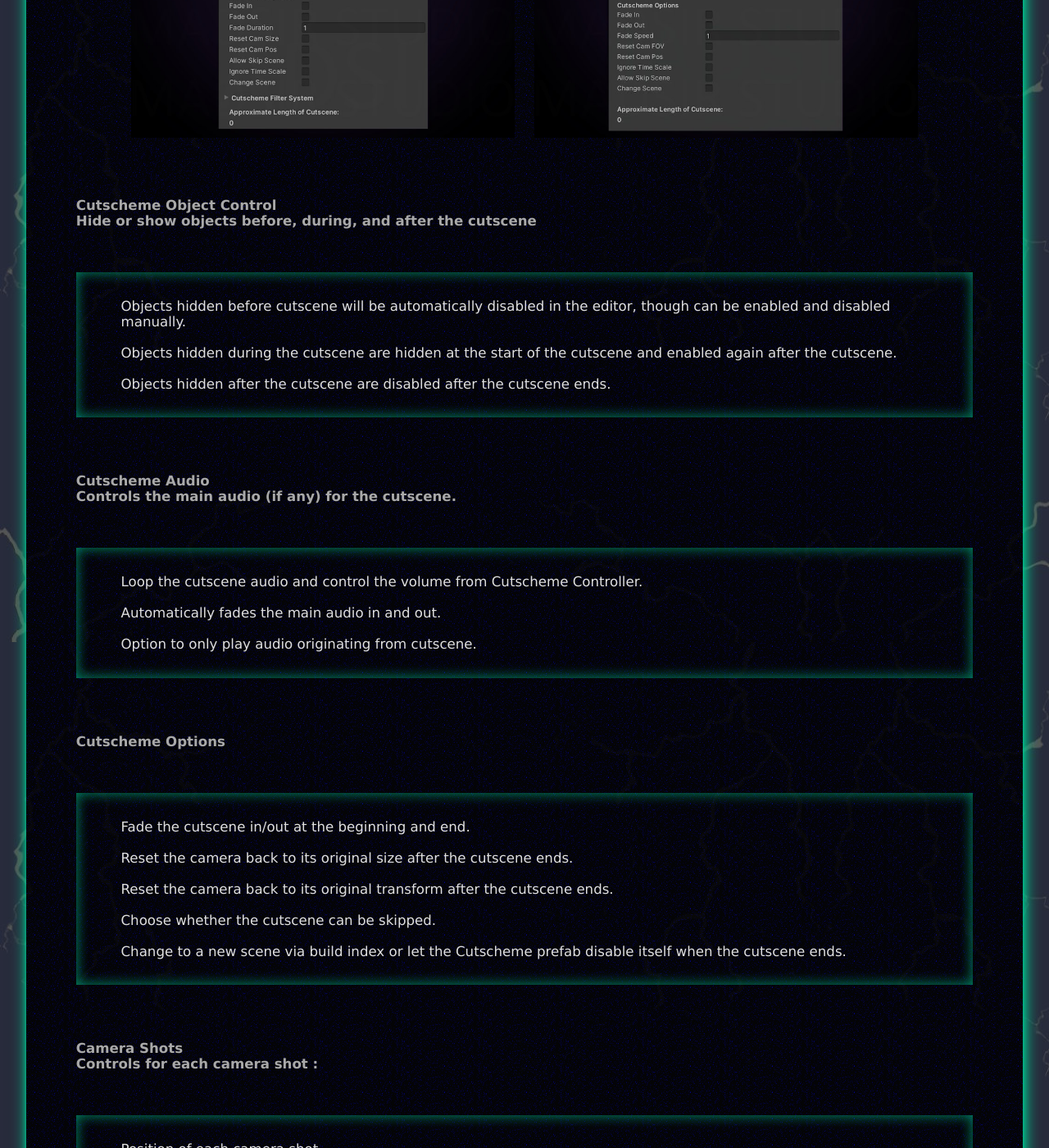
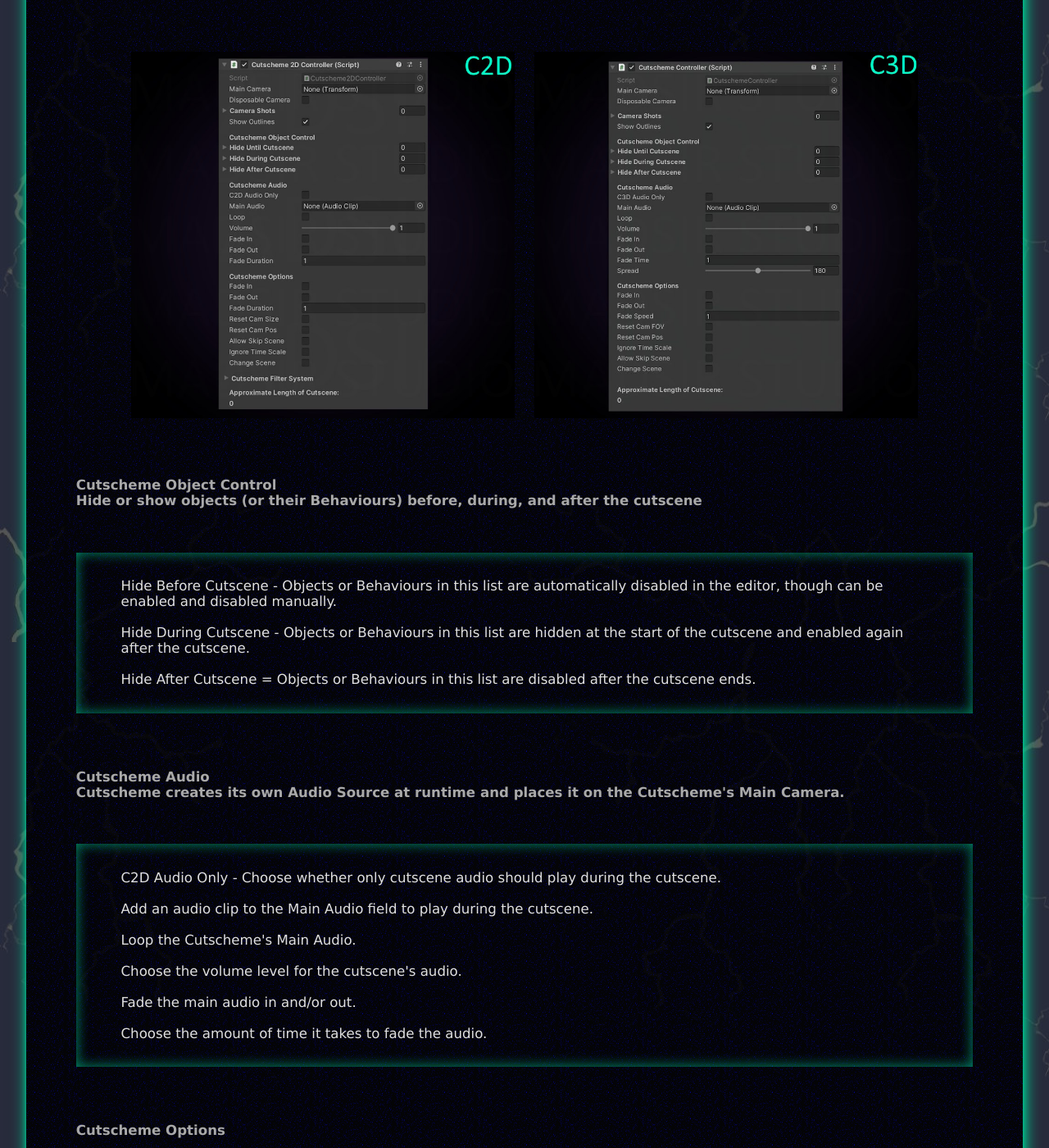
Before and after one commit to Madsir/madsirstudio.github.io, a Jekyll site: the page built from cutscheme/index.html, in a window 1280 px wide and 1400 px high, scrolled down 1617 px. Shown: the whole window at 82% size. Built offline with Jekyll 4.4.1, drawn with Linux system fonts in a browser that asks for light colours; some of the changed text lies outside the part shown.

Commit message:
Update index.html

```diff
--- a/cutscheme/index.html
+++ b/cutscheme/index.html
@@ -154,8 +154,6 @@
 	Cutscheme uses your input to build a sequence of camera shots in the Editor, and at Runtime directs your camera through the sequence to create your cutscene.
 <br><br>
 Customize each shot's position, rotation, duration, and transition. Manage audio, apply effects, enable skipping, and much more all from one component. No coding necessary.
-<br><br>
-Easily create custom cutscenes which can be activated automatically, triggered by collision, or enabled after a set period of time.
 	<br>
 	</p>
 </div>
@@ -191,7 +189,7 @@
 			<p>
 			For perspective cameras.
 			</p>
-			<h5> Coming soon!</h5>
+			<h5>Coming soon!</h5>
 		</div>
 	   </div>
   </div>
@@ -204,24 +202,35 @@
 	<br>
 	<br>
 	<br>
-		<h2>Cutscheme Controller<br><br>Control a camera in the scene for the duration of your cutscene.</h2>
+			<h2>Cutscheme Prefabs<br><br>Easily and quickly create custom cutscenes.</h2>
 		<br>
 	<br>
-
-<div class="around">
+	<div class="around">
 	   <div class="center">
 		<div class="col">
 			<div class="videoWrapper">
-				<iframe width="560" height="315" src="https://www.youtube.com/embed/uHkCkdFk9tk?si=Y7MxMs60qGxDG_Av" title="YouTube video player" frameborder="0" allow="accelerometer; autoplay; clipboard-write; encrypted-media; gyroscope; picture-in-picture; web-share" allowfullscreen></iframe>
+				<iframe width="560" height="315" src="https://www.youtube.com/embed/zk6i6bAGH2A?si=RdZCOBY_XPxmY39H" title="YouTube video player" frameborder="0" allow="accelerometer; autoplay; clipboard-write; encrypted-media; gyroscope; picture-in-picture; web-share" allowfullscreen></iframe>
 			</div>
 		</div>
 		 <div class="coll">
 			<div class="videoWrapper">
-				<iframe width="560" height="315" src="https://www.youtube.com/embed/UOJpjUSH3dA?si=ICjP4zShF2yFRnsv" title="YouTube video player" frameborder="0" allow="accelerometer; autoplay; clipboard-write; encrypted-media; gyroscope; picture-in-picture; web-share" allowfullscreen></iframe>
+				<iframe width="560" height="315" src="https://www.youtube.com/embed/UOJpjUSH3dA?si=ICjP4zShF2yFRnsv" title="Cutscheme 3D Prefabs" frameborder="0" allow="accelerometer; autoplay; clipboard-write; encrypted-media; gyroscope; picture-in-picture; web-share" allowfullscreen></iframe>
 			</div>
 		</div>
 	   </div>
 	</div>
+	<div class="baround"><br><p>Cutscheme2D - This prefab is for making Cutscheme cutscenes from scratch.<br><br>
+OneShotCutscheme - This editable prefab includes a Cutscheme 2D prefab and a Camera to control during the cutscene. It's a one-shot cutscene by default, though it can be made into a full cutscene by adding camera shots.
+<br><br>
+DelayedOneShotCutscheme - This prefab is a timed version of OneShotCutscheme. It uses its EnableCutscheme child to enable the cutscene after a period of time.
+<br><br>
+TriggeredOneShotCutscheme - This prefab is the triggerable version of OneShotCutscheme. It uses its TriggerCutscheme child to trigger the cutscene.
+<br><br>
+</p>
+	</div>
+		<br>
+		<br>
+		<h2>Cutscheme Controller<br><br>Control a camera in the scene for the duration of your cutscene.</h2>
 		<br>
 		<br>
 		<div class="around">
@@ -237,32 +246,38 @@
 	<br><br>
 
 <h2>Cutscheme Object Control<br>
-	Hide or show objects before, during, and after the cutscene</h2><br>
+	Hide or show objects (or their Behaviours) before, during, and after the cutscene</h2><br>
 
 	<div class="baround"><br><p>
-			Objects hidden before cutscene will be automatically disabled in the editor, though can be enabled and disabled manually.<br><br>
-			Objects hidden during the cutscene are hidden at the start of the cutscene and enabled again after the cutscene.<br><br>
-	Objects hidden after the cutscene are disabled after the cutscene ends.</p><br>
+			Hide Before Cutscene - Objects or Behaviours in this list are automatically disabled in the editor, though can be enabled and disabled manually.<br><br>
+			Hide During Cutscene - Objects or Behaviours in this list are hidden at the start of the cutscene and enabled again after the cutscene.<br><br>
+	Hide After Cutscene = Objects or Behaviours in this list are disabled after the cutscene ends.</p><br>
 	</div>
 		<br>
 		<br>
 			<h2>Cutscheme Audio
 		<br>
-	Controls the main audio (if any) for the cutscene.</h2><br>
+	Cutscheme creates its own Audio Source at runtime and places it on the Cutscheme's Main Camera.</h2><br>
 	<div class="baround"><br><p>
-			Loop the cutscene audio and control the volume from Cutscheme Controller.<br><br>
-			Automatically fades the main audio in and out.<br><br>
-  Option to only play audio originating from cutscene.</p>
+		C2D Audio Only - Choose whether only cutscene audio should play during the cutscene.
+<br><br>Add an audio clip to the Main Audio field to play during the cutscene.
+<br><br>
+			Loop the Cutscheme's Main Audio.<br><br>
+		Choose the volume level for the cutscene's audio.<br><br>
+			Fade the main audio in and/or out.<br><br>
+	Choose the amount of time it takes to fade the audio.</p>
 	<br>
 	</div>
 		<br><br>
 			<h2>Cutscheme Options</h2> <br>
 	<div class="baround"><br>
 			<p>Fade the cutscene in/out at the beginning and end.<br><br>
+				Choose the amount of time it takes to fade in/out to black.<br><br>
 			Reset the camera back to its original size after the cutscene ends.<br><br>
       			Reset the camera back to its original transform after the cutscene ends.<br><br>
 			Choose whether the cutscene can be skipped.<br><br>
-			Change to a new scene via build index or let the Cutscheme prefab disable itself when the cutscene ends.</p>
+			Set the Cutscheme system's timers to ignore the scene's timescale.<br><br>
+			After the cutscene, change to a new Scene via build index.</p>
 	<br>
 	</div>
 			<br><br>
```
Also changed, not shown: other parts of cutscheme/index.html (+2 -2 lines).
